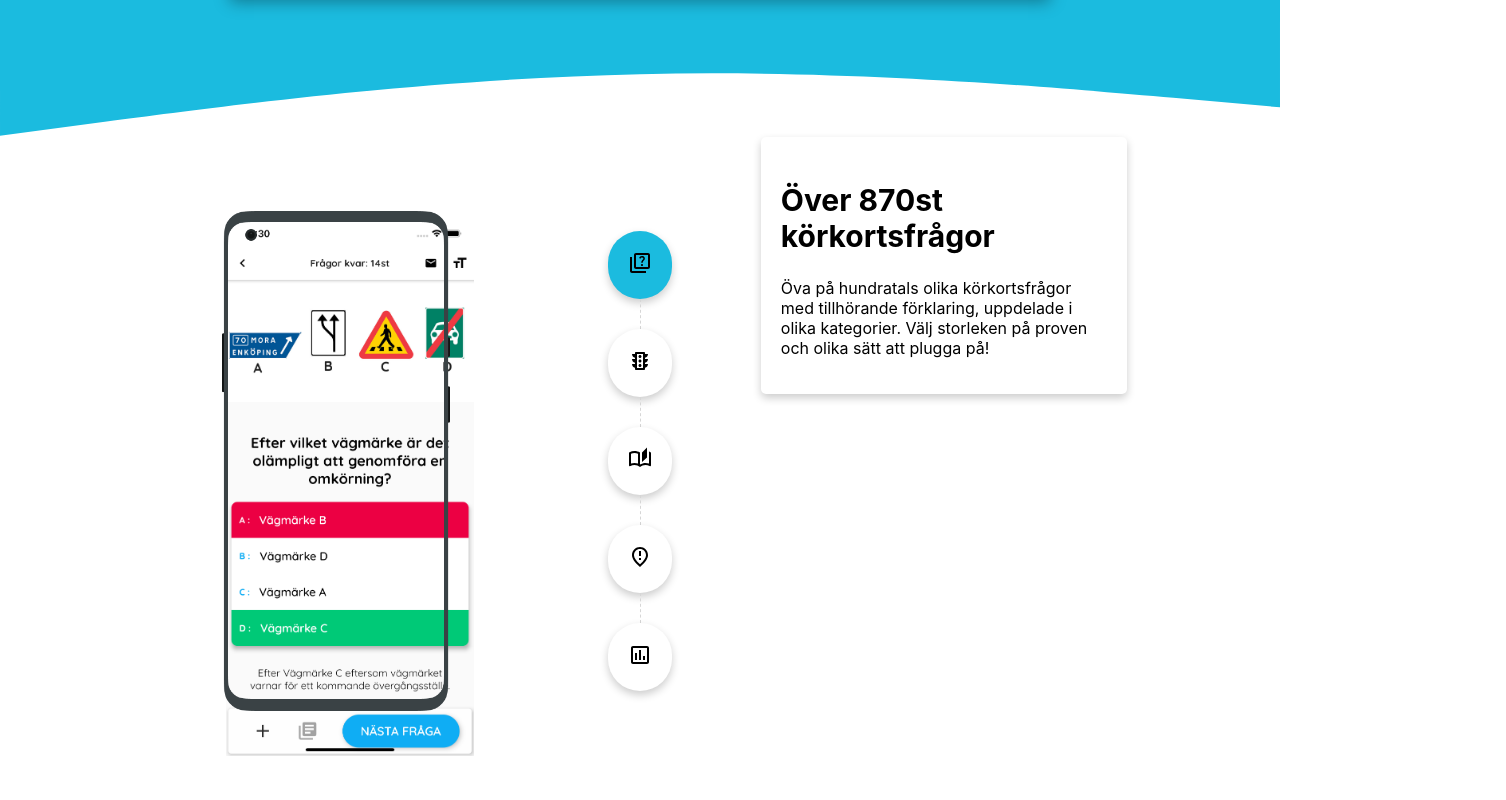
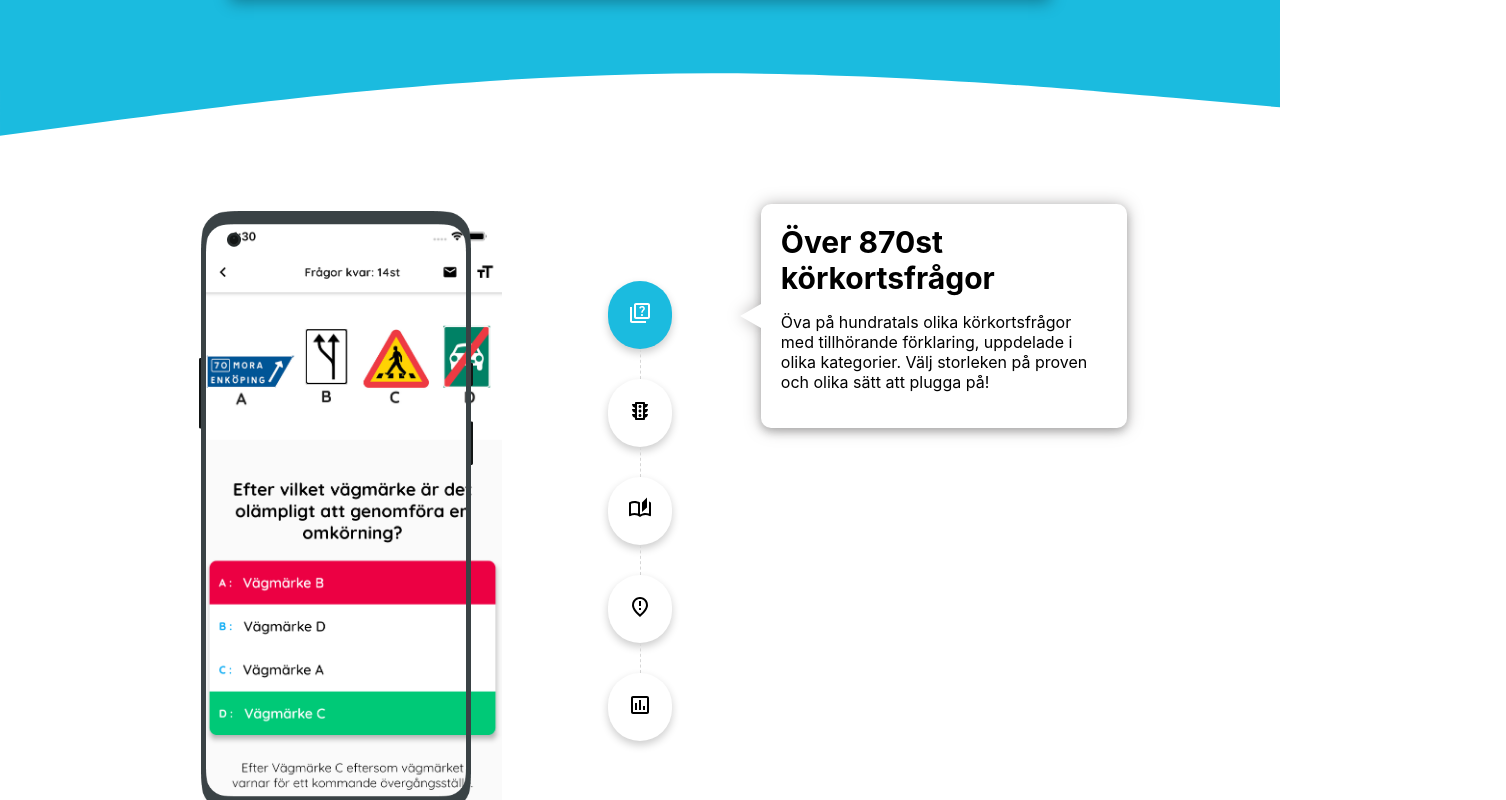
Before and after one commit to henriklagergren/fixa-korkort-website, a React (Create React App) app: page / in a window 1280 px wide. Shown: the part 1180-1980 px from the top of the page, 1506 px wide, since content can reach past the window. Before the commit the page ends 1936 px from the top, so only its background shows below. Built offline with nearby package versions, Linux system fonts and the light colour scheme.

Commit message:
finished styling of featureInfo

```diff
--- a/src/components/FeatureSection/FeatureIcon.tsx
+++ b/src/components/FeatureSection/FeatureIcon.tsx
@@ -29,7 +29,7 @@ const FeatureIcon = ({ Icon, isActive, onClick }: props) => {
   return (
     <Wrapper>
       <RoundIcon isActive={isActive} onClick={() => onClick()}>
-        <Icon />
+        <Icon filter={isActive ? "invert(100%)" : "none"} />
       </RoundIcon>
     </Wrapper>
   );
--- a/src/components/FeatureSection/FeatureIconSwitcher.tsx
+++ b/src/components/FeatureSection/FeatureIconSwitcher.tsx
@@ -24,8 +24,6 @@ const FeatureColumn = styled.div`
   flex-direction: column;
 `;
 
-const IconMap = [Quiz, TrafficLight, Book, Important, Stats];
-
 type props = {
   currentIndex: number;
   onClick: Function;
@@ -42,7 +40,7 @@ const FeatureIconSwitcher = ({ currentIndex, onClick, features }: props) => {
             isActive={index == currentIndex}
             onClick={() => onClick(index)}
           />
-          {index != IconMap.length - 1 && <DottedLine />}
+          {index != features.length - 1 && <DottedLine />}
         </FeatureColumn>
       ))}
     </Wrapper>
--- a/src/components/FeatureSection/FeatureInfo.tsx
+++ b/src/components/FeatureSection/FeatureInfo.tsx
@@ -1,3 +1,4 @@
+import { useEffect } from "react";
 import styled from "styled-components";
 
 const Wrapper = styled.div<{ index: number }>`
@@ -10,20 +11,41 @@ const Wrapper = styled.div<{ index: number }>`
 const Card = styled.div`
   margin: 0;
   width: 60%;
+  border-radius: 10px;
+  background: white;
+  color: black;
+  box-shadow: 0 4px 8px 0 rgba(0, 0, 0, 0.2);
+  position: relative;
+  background: white;
   padding: 20px;
-  border-radius: 5px;
-  background-color: white;
-  box-shadow: 0 4px 8px 0 rgba(0, 0, 0, 0.2);
-  transition: all 0.3s;
-  cursor: pointer;
+  transition: all 0.75s ease;
+  filter: drop-shadow(0 0 8px #bbb9b9);
+
+  &:after {
+    content: "";
+    position: absolute;
+    display: block;
+    width: 0;
+    height: 0;
+    z-index: -1;
+    border-style: solid;
+    border-color: transparent white;
+    border-width: 12px 21px 12px 0;
+    top: 50%;
+    left: -21px;
+    margin-top: -12px;
+    transition: all 0.75s ease;
+  }
 
   &:hover {
-    box-shadow: 0 8px 16px 0 rgba(0, 0, 0, 0.2);
+    filter: drop-shadow(0 0 16px #bbb9b9);
   }
 `;
 
 const Title = styled.h2`
   font-size: 30px;
+  margin: 0;
+  padding: 0;
 `;
 
 const Body = styled.p``;
@@ -35,9 +57,8 @@ type props = {
 };
 
 const FeatureInfo = ({ title, body, index }: props) => {
-  console.log(index);
   return (
-    <Wrapper index={index}>
+    <Wrapper index={index} id="featureWrapper">
       <Card>
         <Title>{title}</Title>
         <Body>{body}</Body>
--- a/src/components/FeatureSection/FeatureMockup.tsx
+++ b/src/components/FeatureSection/FeatureMockup.tsx
@@ -2,7 +2,7 @@ import styled from "styled-components";
 import IphoneImg from "./../../images/mockups/oneplus.png";
 
 const Wrapper = styled.div`
-  height: 500px;
+  height: 600px;
 `;
 
 const Iphone = styled.img`
@@ -10,8 +10,8 @@ const Iphone = styled.img`
 `;
 
 const Mockup = styled.a<{ src: string }>`
-  height: 67%;
-  width: 100%;
+  height: 81%;
+  width: 50%;
   margin-left: 4px;
   margin-top: 9px;
   position: absolute;
--- a/src/components/FeatureSection/FeatureSection.tsx
+++ b/src/components/FeatureSection/FeatureSection.tsx
@@ -16,7 +16,8 @@ import FeatureMockup from "./FeatureMockup";
 import feature from "../../types/feature";
 
 const Wrapper = styled.div`
-  margin: -100px 5% 0 5%;
+  margin: -100px 5% 0px 5%;
+  padding-bottom: 100px;
   display: grid;
   grid-template-columns: 1fr 64px 1fr;
   justify-items: center;
```
